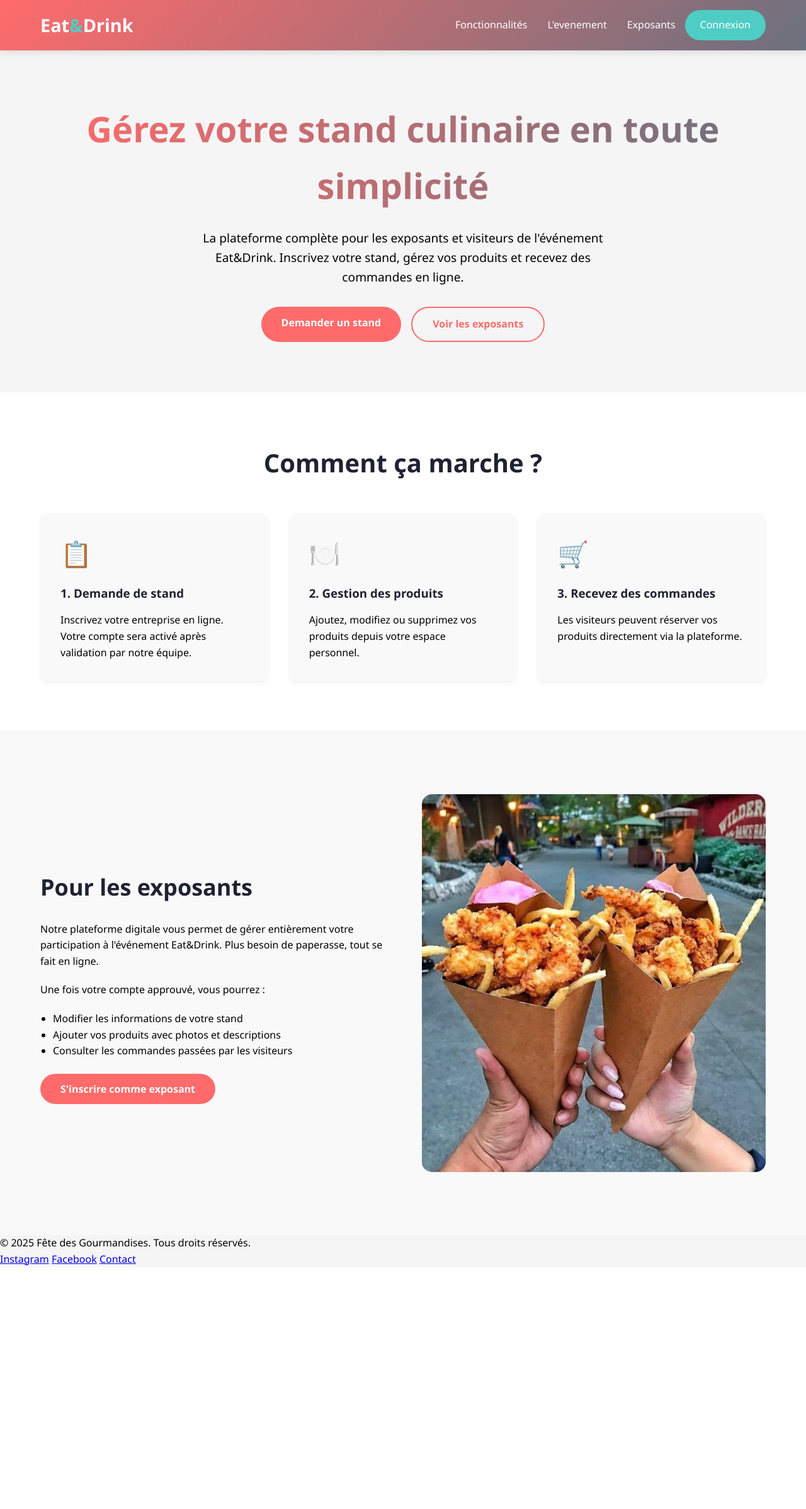
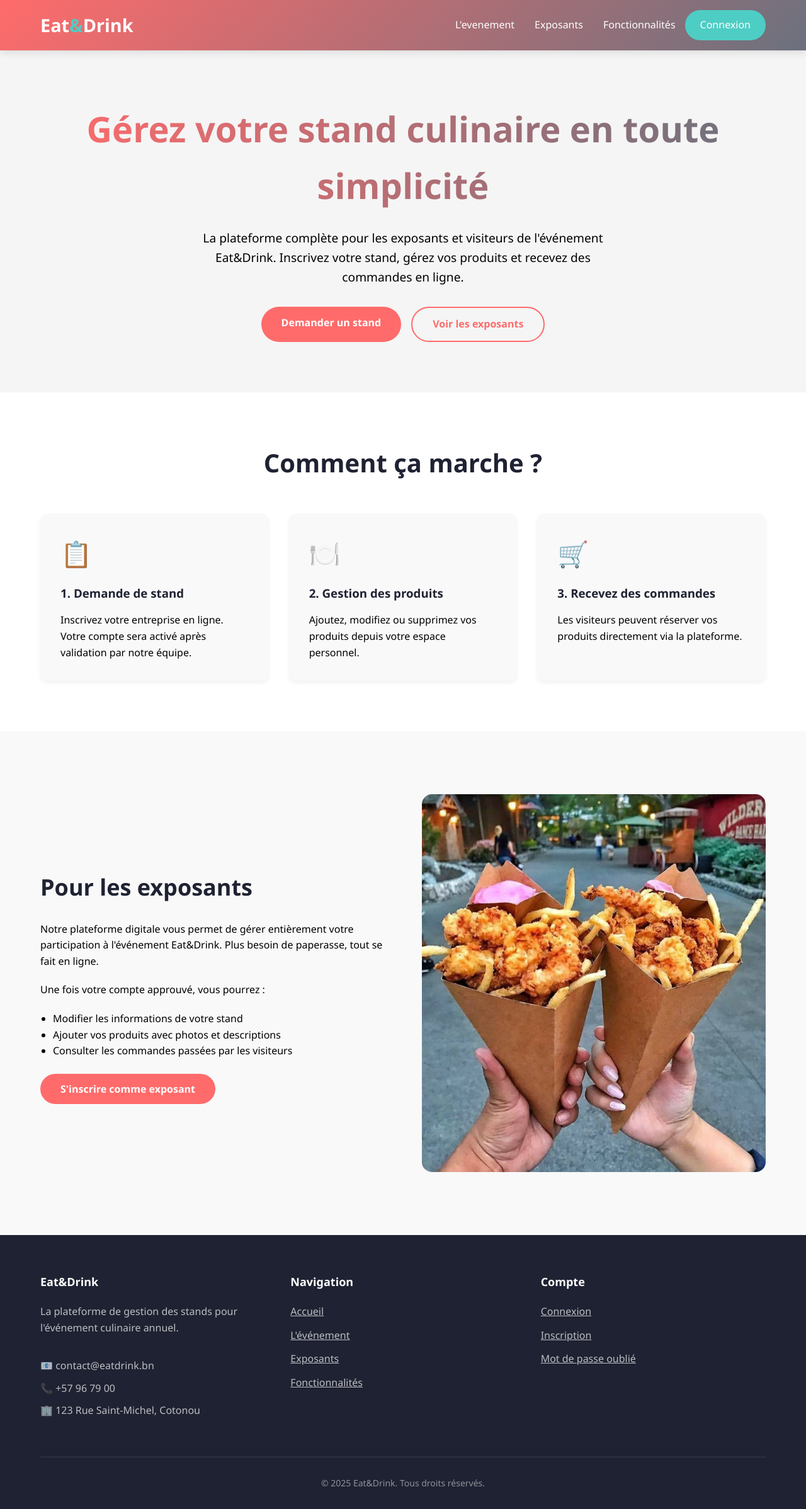
Before and after one commit to Prunelle-06/eat-drink, a Laravel app: page / in a window 1280 px wide. Shown: the whole page at 63% size. Before the commit the page ends 2009 px from the top, so only its background shows below. Run offline with Laravel 12, Linux system fonts and the light colour scheme.

Commit message:
FEAT: Footer

```diff
--- a/public/css/style.css
+++ b/public/css/style.css
@@ -211,3 +211,52 @@ nav {
 .info-image:hover img {
   transform: scale(1.05);
 }
+
+/* Footer */
+.main-footer {
+  background-color: var(--dark);
+  color: white;
+  padding: 60px 0 30px;
+}
+.footer-content {
+  display: grid;
+  grid-template-columns: repeat(auto-fit, minmax(200px, 1fr));
+  gap: 40px;
+  margin-bottom: 50px;
+}
+.footer-column h3 {
+  font-size: 18px;
+  margin-bottom: 20px;
+  color: white;
+}
+.footer-links {
+  list-style: none;
+}
+.footer-links li {
+  margin-bottom: 12px;
+}
+.footer-links a {
+  color: rgba(255, 255, 255, 0.7);
+  transition: all 0.3s ease;
+}
+.footer-links a:hover {
+  color: white;
+  padding-left: 5px;
+}
+.contact-info {
+  margin-top: 35px;
+}
+.contact-item {
+  display: flex;
+  align-items: center;
+  gap: 10px;
+  margin-bottom: 10px;
+  color: rgba(255, 255, 255, 0.7);
+}
+.copyright {
+  text-align: center;
+  padding-top: 30px;
+  border-top: 1px solid rgba(255, 255, 255, 0.1);
+  color: rgba(255, 255, 255, 0.5);
+  font-size: 14px;
+}
--- a/resources/views/acceuil.blade.php
+++ b/resources/views/acceuil.blade.php
@@ -16,9 +16,9 @@
             </div>
             <div class="all-links">
               <div class="nav-links">
-              <a href="#features">Fonctionnalités</a>
-              <a href="#">L'evenement</a>
-              <a href="#exposants">Exposants</a>
+                <a href="#">L'evenement</a>
+                <a href="#exposants">Exposants</a>
+                <a href="#features">Fonctionnalités</a>
               </div>
               <div class="cta-button">
                 <a href="">Connexion</a>
@@ -95,17 +95,45 @@
       </div>
     </section>
 
+    <!-- Footer -->
+    <footer class="main-footer" id="contact">
+      <div class="container">
+        <div class="footer-content">
+          <div class="footer-column">
+            <h3>Eat&Drink</h3>
+            <p style="color: rgba(255, 255, 255, 0.7); margin-bottom: 20px;">
+                La plateforme de gestion des stands pour l'événement culinaire annuel.
+            </p>
+            <div class="contact-info">
+                <div class="contact-item">📧 contact@eatdrink.bn</div>
+                <div class="contact-item">📞 +57 96 79 00</div>
+                <div class="contact-item">🏢 123 Rue Saint-Michel, Cotonou</div>
+            </div>
+          </div>
+          <div class="footer-column">
+            <h3>Navigation</h3>
+            <ul class="footer-links">
+                <li><a href="/">Accueil</a></li>
+                <li><a href="#event">L'événement</a></li>
+                <li><a href="#exposants">Exposants</a></li>
+                <li><a href="#fonctionnalites">Fonctionnalités</a></li>
+            </ul>
+          </div>
+          <div class="footer-column">
+            <h3>Compte</h3>
+            <ul class="footer-links">
+              <li><a href="">Connexion</a></li>
+              <li><a href="">Inscription</a></li>
+              <li><a href="#">Mot de passe oublié</a></li>
+            </ul>
+          </div>
+        </div>
+        <div class="copyright">
+            © 2025 Eat&Drink. Tous droits réservés.
+        </div>
+      </div>
+    </footer>
 
 
-  <footer>
-    <div class="footer-content">
-      <p>&copy; 2025 Fête des Gourmandises. Tous droits réservés.</p>
-      <div class="socials">
-        <a href="#">Instagram</a>
-        <a href="#">Facebook</a>
-        <a href="#">Contact</a>
-      </div>
-    </div>
-  </footer>
 </body>
 </html>
```
